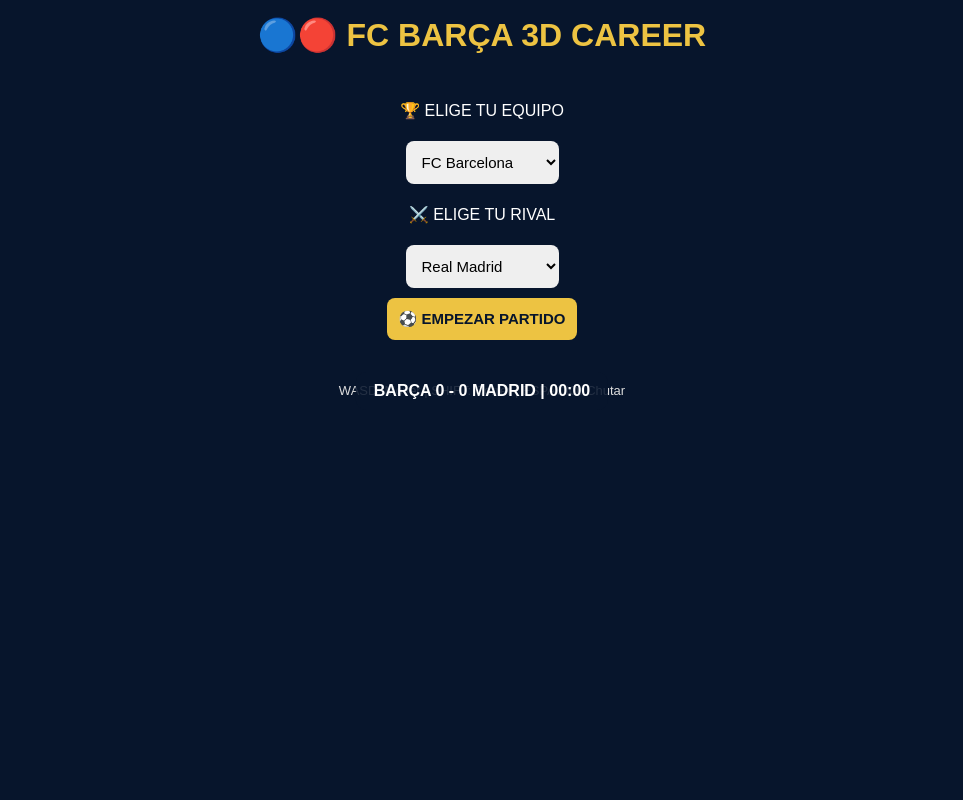
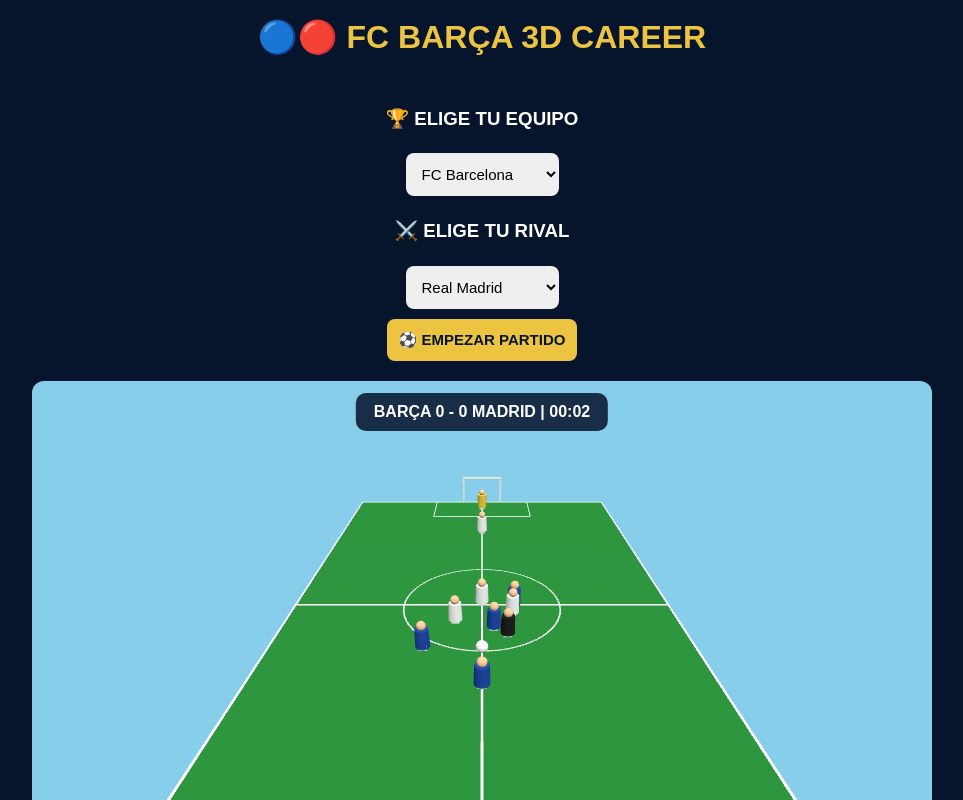
Before and after one commit to Alex-maker7/fc-barca-3d-career-, a plain HTML site: page index.html in a window 1280 px wide. Both pictures are taken after a click on the button "⚽ EMPEZAR PARTIDO". Shown: the top 800 px of the page, without its empty margins (158-1121 px from the left). Drawn offline with nearby package versions, Linux system fonts and the light colour scheme.

Commit message:
Update index.html

```diff
--- a/index.html
+++ b/index.html
@@ -1,6 +1,3 @@
-
-
-
 <!DOCTYPE html>
 <html lang="es">
 <head>
@@ -8,62 +5,81 @@
 <meta name="viewport" content="width=device-width, initial-scale=1.0">
 <title>FC Barça 3D Career</title>
 <style>
-* { box-sizing:border-box }
+* { box-sizing: border-box; }
+
 body {
-  margin:0;
-  background:#07152c;
-  color:white;
-  font-family:Arial,sans-serif;
-  text-align:center;
+  margin: 0;
+  background: #07152c;
+  color: white;
+  font-family: Arial, sans-serif;
+  text-align: center;
 }
-h1 {color:#edc342;margin:16px 5px}
-#menu {padding:15px}
-select,button {
-  padding:12px;
-  border-radius:8px;
-  border:0;
-  margin:5px;
-  font-size:15px;
+
+h1 { color: #edc342; margin: 18px 5px; }
+
+#menu { padding: 15px; }
+
+select, button {
+  padding: 12px;
+  border-radius: 8px;
+  border: 0;
+  margin: 5px;
+  font-size: 15px;
 }
+
 button {
-  background:#edc342;
-  color:#07152c;
-  font-weight:bold;
-  cursor:pointer;
+  background: #edc342;
+  color: #07152c;
+  font-weight: bold;
+  cursor: pointer;
 }
+
+button:hover { background: #ffe17b; }
+
 #game {
-  position:relative;
-  width:95%;
-  max-width:900px;
-  margin:auto;
+  position: relative;
+  width: 95%;
+  max-width: 900px;
+  margin: auto;
 }
+
 canvas {
-  width:100%;
-  display:block;
-  border-radius:12px;
+  width: 100%;
+  display: block;
+  border-radius: 12px;
 }
+
 #score {
-  position:absolute;
-  top:12px;
-  left:50%;
-  transform:translateX(-50%);
-  background:#07152cdd;
-  padding:10px 18px;
-  border-radius:10px;
-  font-weight:bold;
-  z-index:2;
+  position: absolute;
+  top: 12px;
+  left: 50%;
+  transform: translateX(-50%);
+  background: #07152cdd;
+  padding: 10px 18px;
+  border-radius: 10px;
+  font-weight: bold;
+  z-index: 2;
+  white-space: nowrap;
 }
+
 #message {
-  position:absolute;
-  top:45%;
-  width:100%;
-  font-size:30px;
-  font-weight:bold;
-  color:#edc342;
-  text-shadow:2px 2px #000;
-  pointer-events:none;
+  position: absolute;
+  top: 45%;
+  width: 100%;
+  font-size: 30px;
+  font-weight: bold;
+  color: #edc342;
+  text-shadow: 2px 2px #000;
+  pointer-events: none;
+  z-index: 3;
 }
-#help {color:#ddd;font-size:13px;padding:10px}
+
+#help { color: #ddd; font-size: 14px; padding: 10px; }
+
+#error {
+  color: #ff7777;
+  padding: 12px;
+}
 </style>
 </head>
 <body>
@@ -71,7 +87,7 @@ canvas {
 <h1>🔵🔴 FC BARÇA 3D CAREER</h1>
 
 <div id="menu">
-  <p>🏆 ELIGE TU EQUIPO</p>
+  <h3>🏆 ELIGE TU EQUIPO</h3>
   <select id="team">
     <option value="barca">FC Barcelona</option>
     <option value="madrid">Real Madrid</option>
@@ -87,19 +103,23 @@ canvas {
     <option value="juve">Juventus</option>
   </select>
 
-  <p>⚔️ ELIGE TU RIVAL</p>
+  <h3>⚔️ ELIGE TU RIVAL</h3>
   <select id="rival">
     <option value="madrid">Real Madrid</option>
     <option value="barca">FC Barcelona</option>
     <option value="atleti">Atlético Madrid</option>
+    <option value="girona">Girona</option>
+    <option value="sevilla">Sevilla</option>
     <option value="city">Manchester City</option>
     <option value="psg">PSG</option>
     <option value="bayern">Bayern Múnich</option>
     <option value="liverpool">Liverpool</option>
     <option value="arsenal">Arsenal</option>
+    <option value="inter">Inter</option>
+    <option value="juve">Juventus</option>
   </select>
   <br>
-  <button onclick="startGame()">⚽ EMPEZAR PARTIDO</button>
+  <button id="startButton">⚽ EMPEZAR PARTIDO</button>
 </div>
 
 <div id="game">
@@ -111,216 +131,269 @@ canvas {
   WASD: Mover | SHIFT: Correr | ESPACIO: Chutar
 </p>
 
+<div id="error"></div>
+
 <script type="module">
 import * as THREE from
 'https://cdn.jsdelivr.net/npm/three@0.170.0/build/three.module.js';
 
 const teams = {
- barca:{name:"BARÇA",color:0x1646aa},
- madrid:{name:"MADRID",color:0xffffff},
- atleti:{name:"ATLÉTICO",color:0xd71920},
- girona:{name:"GIRONA",color:0xd71920},
- sevilla:{name:"SEVILLA",color:0xffffff},
- city:{name:"MAN CITY",color:0x6cabdd},
- psg:{name:"PSG",color:0x17346b},
- bayern:{name:"BAYERN",color:0xc90020},
- liverpool:{name:"LIVERPOOL",color:0xc8102e},
- arsenal:{name:"ARSENAL",color:0xef0107},
- inter:{name:"INTER",color:0x1246a0},
- juve:{name:"JUVENTUS",color:0xeeeeee}
+  barca: {name:"BARÇA", color:0x1646aa},
+  madrid: {name:"MADRID", color:0xffffff},
+  atleti: {name:"ATLÉTICO", color:0xd71920},
+  girona: {name:"GIRONA", color:0xd71920},
+  sevilla: {name:"SEVILLA", color:0xffffff},
+  city: {name:"MAN CITY", color:0x6cabdd},
+  psg: {name:"PSG", color:0x17346b},
+  bayern: {name:"BAYERN", color:0xc90020},
+  liverpool: {name:"LIVERPOOL", color:0xc8102e},
+  arsenal: {name:"ARSENAL", color:0xef0107},
+  inter: {name:"INTER", color:0x1246a0},
+  juve: {name:"JUVENTUS", color:0xeeeeee}
 };
 
-let scene,camera,renderer;
-let hero,ball,keeper1,keeper2,referee;
-let allies=[],enemies=[];
-let keys={};
-let scoreA=0,scoreB=0,seconds=0;
-let running=false,shotCooldown=0;
-let ballVelocity=new THREE.Vector3();
-let playerColor,enemyColor;
-let matchStart=0;
+let scene, camera, renderer;
+let hero, ball, keeper1, keeper2, referee;
+let allies = [], enemies = [];
+let keys = {};
 
-const clock=new THREE.Clock();
-const game=document.getElementById("game");
+let scoreA = 0;
+let scoreB = 0;
+let seconds = 0;
+let running = false;
+let shotCooldown = 0;
 
-function makePlayer(x,z,color,kind="player") {
- const group=new THREE.Group();
+let ballVelocity = new THREE.Vector3();
+let playerColor, enemyColor;
 
- const shirt=new THREE.Mesh(
+const clock = new THREE.Clock();
+const game = document.getElementById("game");
+
+function makePlayer(x, z, color, kind = "player") {
+  const group = new THREE.Group();
+
+  const shirt = new THREE.Mesh(
     new THREE.CylinderGeometry(
-   kind==="keeper"?0.42:0.38,
-   0.42,1.15,16
+      kind === "keeper" ? 0.42 : 0.38,
+      0.42, 1.15, 16
     ),
     new THREE.MeshStandardMaterial({color})
   );
- shirt.position.y=0.85;
+
+  shirt.position.y = 0.85;
   group.add(shirt);
 
- const head=new THREE.Mesh(
-  new THREE.SphereGeometry(0.27,16,16),
+  const head = new THREE.Mesh(
+    new THREE.SphereGeometry(0.27, 16, 16),
     new THREE.MeshStandardMaterial({color:0xffc99c})
   );
- head.position.y=1.62;
+
+  head.position.y = 1.62;
   group.add(head);
 
- const legs=new THREE.Mesh(
-  new THREE.BoxGeometry(0.48,0.35,0.32),
+  const legs = new THREE.Mesh(
+    new THREE.BoxGeometry(0.48, 0.35, 0.32),
     new THREE.MeshStandardMaterial({color:0xeeeeee})
   );
- legs.position.y=0.22;
+
+  legs.position.y = 0.22;
   group.add(legs);
 
- group.position.set(x,0,z);
- group.userData.kind=kind;
+  group.position.set(x, 0, z);
+  group.userData.kind = kind;
   scene.add(group);
+
   return group;
 }
 
 function makeGoal(z) {
- const material=new THREE.MeshStandardMaterial({color:0xffffff});
- const post=(x,y,h)=>{
-  const m=new THREE.Mesh(
-   new THREE.BoxGeometry(0.15,h,0.15),material
+  const material = new THREE.MeshStandardMaterial({
+    color: 0xffffff
+  });
+
+  const post = (x, y, h) => {
+    const m = new THREE.Mesh(
+      new THREE.BoxGeometry(0.15, h, 0.15),
+      material
     );
-  m.position.set(x,y,z);
+    m.position.set(x, y, z);
     scene.add(m);
   };
- post(-1.8,1.2,2.4);
- post(1.8,1.2,2.4);
 
- const bar=new THREE.Mesh(
-  new THREE.BoxGeometry(3.75,0.15,0.15),material
+  post(-1.8, 1.2, 2.4);
+  post(1.8, 1.2, 2.4);
+
+  const bar = new THREE.Mesh(
+    new THREE.BoxGeometry(3.75, 0.15, 0.15),
+    material
   );
- bar.position.set(0,2.4,z);
+
+  bar.position.set(0, 2.4, z);
   scene.add(bar);
 }
 
 function createField() {
- scene=new THREE.Scene();
- scene.background=new THREE.Color(0x87ceeb);
+  scene = new THREE.Scene();
+  scene.background = new THREE.Color(0x87ceeb);
 
- camera=new THREE.PerspectiveCamera(60,900/520,0.1,1000);
+  const w = game.clientWidth;
+  const h = w * 520 / 900;
 
- renderer=new THREE.WebGLRenderer({antialias:true});
- renderer.setSize(900,520);
- renderer.setPixelRatio(Math.min(devicePixelRatio,2));
+  camera = new THREE.PerspectiveCamera(60, w / h, 0.1, 1000);
+
+  renderer = new THREE.WebGLRenderer({antialias:true});
+  renderer.setSize(w, h);
+  renderer.setPixelRatio(Math.min(devicePixelRatio, 2));
   game.appendChild(renderer.domElement);
 
- scene.add(new THREE.HemisphereLight(0xffffff,0x456b35,2));
+  scene.add(new THREE.HemisphereLight(
+    0xffffff, 0x456b35, 2
+  ));
 
- const light=new THREE.DirectionalLight(0xffffff,2);
- light.position.set(5,15,10);
+  const light = new THREE.DirectionalLight(0xffffff, 2);
+  light.position.set(5, 15, 10);
   scene.add(light);
 
- const grass=new THREE.Mesh(
-  new THREE.PlaneGeometry(24,40),
+  // Césped
+  const grass = new THREE.Mesh(
+    new THREE.PlaneGeometry(24, 40),
     new THREE.MeshStandardMaterial({color:0x238b36})
   );
- grass.rotation.x=-Math.PI/2;
+
+  grass.rotation.x = -Math.PI / 2;
   scene.add(grass);
 
- const white=new THREE.MeshBasicMaterial({color:0xffffff});
+  // Líneas del campo
+  const white = new THREE.MeshBasicMaterial({
+    color: 0xffffff
+  });
 
- function line(x,z,w,h) {
-  const m=new THREE.Mesh(
-   new THREE.BoxGeometry(w,0.035,h),white
+  function line(x, z, w, h) {
+    const m = new THREE.Mesh(
+      new THREE.BoxGeometry(w, 0.035, h),
+      white
     );
-  m.position.set(x,0.025,z);
+    m.position.set(x, 0.025, z);
     scene.add(m);
   }
 
- line(0,0,24,0.12);
- line(0,-20,24,0.12);
- line(0,20,24,0.12);
- line(-12,0,0.12,40);
- line(12,0,0.12,40);
- line(0,0,0.12,40);
+  line(0, 0, 24, 0.12);
+  line(0, -20, 24, 0.12);
+  line(0, 20, 24, 0.12);
+  line(-12, 0, 0.12, 40);
+  line(12, 0, 0.12, 40);
+  line(0, 0, 0.12, 40);
 
- const circle=new THREE.Mesh(
-  new THREE.RingGeometry(4.95,5.05,64),white
+  const circle = new THREE.Mesh(
+    new THREE.RingGeometry(4.95, 5.05, 64),
+    white
   );
- circle.rotation.x=-Math.PI/2;
- circle.position.y=0.03;
+
+  circle.rotation.x = -Math.PI / 2;
+  circle.position.y = 0.03;
   scene.add(circle);
 
   makeGoal(-20);
   makeGoal(20);
 
- // Área de las porterías
- line(0,-16,9,0.08);
- line(0,16,9,0.08);
- line(-4.5,-18,0.08,4);
- line(4.5,-18,0.08,4);
- line(-4.5,18,0.08,4);
- line(4.5,18,0.08,4);
+  // Áreas
+  line(0, -16, 9, 0.08);
+  line(0, 16, 9, 0.08);
+  line(-4.5, -18, 0.08, 4);
+  line(4.5, -18, 0.08, 4);
+  line(-4.5, 18, 0.08, 4);
+  line(4.5, 18, 0.08, 4);
 
   // Árbitro
- referee=makePlayer(3,0,0x171717,"referee");
+  referee = makePlayer(3, 0, 0x171717, "referee");
 
   // Balón
- ball=new THREE.Mesh(
-  new THREE.SphereGeometry(0.35,24,24),
+  ball = new THREE.Mesh(
+    new THREE.SphereGeometry(0.35, 24, 24),
     new THREE.MeshStandardMaterial({color:0xffffff})
   );
- ball.position.set(0,0.35,5);
+
+  ball.position.set(0, 0.35, 5);
   scene.add(ball);
 }
 
 function startGame() {
- document.getElementById("menu").style.display="none";
+  try {
+    document.getElementById("error").textContent = "";
 
- if(renderer) {
+    running = false;
+
+    if (renderer) {
       renderer.dispose();
-  game.innerHTML=
-   '<div id="score">0 - 0 | 00:00</div><div id="message"></div>';
+      renderer.domElement.remove();
+      renderer = null;
     }
 
- const a=teams[document.getElementById("team").value];
- const b=teams[document.getElementById("rival").value];
+    game.innerHTML =
+      '<div id="score">0 - 0 | 00:00</div>' +
+      '<div id="message"></div>';
 
- playerColor=a.color;
- enemyColor=b.color;
- scoreA=0;
- scoreB=0;
- seconds=0;
- running=true;
- allies=[];
- enemies=[];
- ballVelocity.set(0,0,0);
+    const a = teams[document.getElementById("team").value];
+    const b = teams[document.getElementById("rival").value];
+
+    playerColor = a.color;
+    enemyColor = b.color;
+
+    scoreA = 0;
+    scoreB = 0;
+    seconds = 0;
+    shotCooldown = 0;
+
+    allies = [];
+    enemies = [];
+    keys = {};
+
+    ballVelocity.set(0, 0, 0);
 
     createField();
 
- hero=makePlayer(0,8,playerColor);
+    // Jugador principal
+    hero = makePlayer(0, 8, playerColor);
     allies.push(hero);
 
     // Compañeros
- allies.push(makePlayer(-5,4,playerColor));
- allies.push(makePlayer(5,2,playerColor));
- allies.push(makePlayer(-4,-4,playerColor));
+    allies.push(makePlayer(-5, 4, playerColor));
+    allies.push(makePlayer(5, 2, playerColor));
+    allies.push(makePlayer(-4, -4, playerColor));
 
     // Rivales
- enemies.push(makePlayer(0,-7,enemyColor));
- enemies.push(makePlayer(-5,-4,enemyColor));
- enemies.push(makePlayer(5,-5,enemyColor));
- enemies.push(makePlayer(0,-12,enemyColor));
+    enemies.push(makePlayer(0, -7, enemyColor));
+    enemies.push(makePlayer(-5, -4, enemyColor));
+    enemies.push(makePlayer(5, -5, enemyColor));
+    enemies.push(makePlayer(0, -12, enemyColor));
 
- keeper1=makePlayer(0,-18,0xf4d03f,"keeper");
- keeper2=makePlayer(0,18,0xf4d03f,"keeper");
+    // Porteros
+    keeper1 = makePlayer(0, -18, 0xf4d03f, "keeper");
+    keeper2 = makePlayer(0, 18, 0xf4d03f, "keeper");
 
- document.getElementById("score").textContent=
-  a.name+" 0 - 0 "+b.name+" | 00:00";
+    document.getElementById("score").textContent =
+      a.name + " 0 - 0 " + b.name + " | 00:00";
 
- camera.position.set(0,15,25);
- camera.lookAt(0,0,0);
+    camera.position.set(0, 15, 25);
+    camera.lookAt(0, 0, 0);
 
- matchStart=performance.now();
+    running = true;
     clock.start();
     animate();
+
+  } catch (error) {
+    running = false;
+    document.getElementById("error").textContent =
+      "Error al iniciar: " + error.message;
+    console.error(error);
+  }
 }
 
-
-
+// El botón puede acceder a esta función.
 window.startGame = startGame;
+document.getElementById("startButton").addEventListener(
+  "click", startGame
+);
 
 function resetBall() {
   ball.position.set(0, 0.35, 5);
@@ -333,144 +406,183 @@ function goal(team) {
   else scoreB++;
 
   const msg = document.getElementById("message");
+
   msg.textContent = team === "home"
     ? "⚽ ¡GOOOOOOL!"
     : "⚽ ¡GOL DEL RIVAL!";
 
-  setTimeout(() => msg.textContent = "", 1800);
-  resetBall();
+  setTimeout(() => {
+    if (msg.isConnected) msg.textContent = "";
+  }, 1800);
 
-
-
-function goal(team) {
- if(team==="home") scoreA++;
- else scoreB++;
-
- const msg=document.getElementById("message");
- msg.textContent=team==="home"?"⚽ ¡GOOOOOOL!":"⚽ ¡GOL DEL RIVAL!";
- setTimeout(()=>msg.textContent="",1800);
   resetBall();
 }
 
 function animate() {
- if(!running) return;
+  if (!running) return;
+
   requestAnimationFrame(animate);
 
- const dt=Math.min(clock.getDelta(),0.04);
- const speed=keys.ShiftLeft?9:5;
- const move=speed*dt;
+  const dt = Math.min(clock.getDelta(), 0.04);
+  const speed = keys.ShiftLeft || keys.ShiftRight ? 9 : 5;
+  const move = speed * dt;
 
- if(keys.KeyW) hero.position.z-=move;
- if(keys.KeyS) hero.position.z+=move;
- if(keys.KeyA) hero.position.x-=move;
- if(keys.KeyD) hero.position.x+=move;
+  // Movimiento del jugador
+  if (keys.KeyW) hero.position.z -= move;
+  if (keys.KeyS) hero.position.z += move;
+  if (keys.KeyA) hero.position.x -= move;
+  if (keys.KeyD) hero.position.x += move;
 
- hero.position.x=THREE.MathUtils.clamp(hero.position.x,-11,11);
- hero.position.z=THREE.MathUtils.clamp(hero.position.z,-19,19);
+  hero.position.x = THREE.MathUtils.clamp(
+    hero.position.x, -11, 11
+  );
 
- // Dirección de movimiento de los rivales
- enemies.forEach((p,i)=>{
-  const dx=ball.position.x-p.position.x;
-  const dz=ball.position.z-p.position.z;
-  const d=Math.hypot(dx,dz);
-  if(d>0.8 && d<15) {
-   p.position.x+=dx/d*2.5*dt;
-   p.position.z+=dz/d*2.5*dt;
+  hero.position.z = THREE.MathUtils.clamp(
+    hero.position.z, -19, 19
+  );
+
+  // Rivales persiguen el balón
+  enemies.forEach(p => {
+    const dx = ball.position.x - p.position.x;
+    const dz = ball.position.z - p.position.z;
+    const d = Math.hypot(dx, dz);
+
+    if (d > 0.8 && d < 15) {
+      p.position.x += dx / d * 2.5 * dt;
+      p.position.z += dz / d * 2.5 * dt;
     }
   });
 
- // Compañeros acompañan el ataque
- allies.slice(1).forEach((p,i)=>{
-  const targetX=hero.position.x+(i-1)*3;
-  const targetZ=hero.position.z-3-i*2;
-  p.position.x+=(targetX-p.position.x)*dt*0.7;
-  p.position.z+=(targetZ-p.position.z)*dt*0.7;
+  // Compañeros siguen al jugador
+  allies.slice(1).forEach((p, i) => {
+    const targetX = hero.position.x + (i - 1) * 3;
+    const targetZ = hero.position.z - 3 - i * 2;
+
+    p.position.x += (targetX - p.position.x) * dt * 0.7;
+    p.position.z += (targetZ - p.position.z) * dt * 0.7;
   });
 
- // Porteros siguen el balón lateralmente
- keeper1.position.x=THREE.MathUtils.clamp(ball.position.x,-1.3,1.3);
- keeper2.position.x=THREE.MathUtils.clamp(ball.position.x,-1.3,1.3);
+  // Porteros
+  keeper1.position.x = THREE.MathUtils.clamp(
+    ball.position.x, -1.3, 1.3
+  );
 
- // Árbitro sigue la jugada
- referee.position.x+=(ball.position.x-referee.position.x)*dt*0.25;
- referee.position.z+=(ball.position.z+2-referee.position.z)*dt*0.25;
+  keeper2.position.x = THREE.MathUtils.clamp(
+    ball.position.x, -1.3, 1.3
+  );
+
+  // Árbitro
+  referee.position.x +=
+    (ball.position.x - referee.position.x) * dt * 0.25;
+
+  referee.position.z +=
+    (ball.position.z + 2 - referee.position.z) * dt * 0.25;
 
   // Disparo
- if(keys.Space && shotCooldown<=0) {
-  const d=hero.position.distanceTo(ball.position);
-  if(d<2.5) {
+  if (keys.Space && shotCooldown <= 0) {
+    const d = hero.position.distanceTo(ball.position);
+
+    if (d < 2.5) {
       ballVelocity.set(
-    (ball.position.x-hero.position.x)*2,
+        (ball.position.x - hero.position.x) * 2,
         1.5,
         -13
       );
-   shotCooldown=0.5;
+
+      shotCooldown = 0.5;
     }
   }
- shotCooldown-=dt;
+
+  shotCooldown = Math.max(0, shotCooldown - dt);
 
   // Física del balón
- ballVelocity.y-=9.8*dt;
- ball.position.addScaledVector(ballVelocity,dt);
+  ballVelocity.y -= 9.8 * dt;
+  ball.position.addScaledVector(ballVelocity, dt);
   ballVelocity.multiplyScalar(0.99);
 
- if(ball.position.y<0.35) {
-  ball.position.y=0.35;
-  ballVelocity.y=Math.abs(ballVelocity.y)*0.35;
-  if(ballVelocity.y<0.3) ballVelocity.y=0;
+  if (ball.position.y < 0.35) {
+    ball.position.y = 0.35;
+    ballVelocity.y = Math.abs(ballVelocity.y) * 0.35;
+
+    if (ballVelocity.y < 0.3) ballVelocity.y = 0;
   }
 
- // Evitar que el balón salga por los laterales
- if(Math.abs(ball.position.x)>11.5) {
-  ballVelocity.x*=-0.7;
-  ball.position.x=Math.sign(ball.position.x)*11.5;
+  // Límites laterales
+  if (Math.abs(ball.position.x) > 11.5) {
+    ballVelocity.x *= -0.7;
+    ball.position.x = Math.sign(ball.position.x) * 11.5;
   }
 
   // Paradas de los porteros
- [keeper1,keeper2].forEach(k=>{
-  if(ball.position.distanceTo(k.position)<1.2) {
-   ballVelocity.z*=-0.8;
-   ballVelocity.x+=(ball.position.x-k.position.x)*3;
-   ballVelocity.y=2;
+  [keeper1, keeper2].forEach(k => {
+    if (ball.position.distanceTo(k.position) < 1.2) {
+      ballVelocity.z *= -0.8;
+      ballVelocity.x +=
+        (ball.position.x - k.position.x) * 3;
+      ballVelocity.y = 2;
     }
   });
 
   // Goles
- if(Math.abs(ball.position.x)<1.8 && ball.position.y<2.5) {
-  if(ball.position.z<-20) goal("home");
-  if(ball.position.z>20) goal("away");
+  if (
+    Math.abs(ball.position.x) < 1.8 &&
+    ball.position.y < 2.5
+  ) {
+    if (ball.position.z < -20) goal("home");
+    if (ball.position.z > 20) goal("away");
   }
 
- // Tiempo
- seconds+=dt;
- const min=String(Math.floor(seconds/60)).padStart(2,"0");
- const sec=String(Math.floor(seconds%60)).padStart(2,"0");
+  // Marcador y tiempo
+  seconds += dt;
 
- document.getElementById("score").textContent=
-  teams[document.getElementById("team").value].name+
-  " "+scoreA+" - "+scoreB+" "+
-  teams[document.getElementById("rival").value].name+
-  " | "+min+":"+sec;
+  const min = String(Math.floor(seconds / 60)).padStart(2, "0");
+  const sec = String(Math.floor(seconds % 60)).padStart(2, "0");
 
- camera.position.x+=(hero.position.x*0.35-camera.position.x)*dt*3;
- camera.position.z+=(hero.position.z+17-camera.position.z)*dt*3;
- camera.lookAt(hero.position.x,0,hero.position.z-4);
+  document.getElementById("score").textContent =
+    teams[document.getElementById("team").value].name +
+    " " + scoreA + " - " + scoreB + " " +
+    teams[document.getElementById("rival").value].name +
+    " | " + min + ":" + sec;
 
- renderer.render(scene,camera);
+  // Cámara
+  camera.position.x +=
+    (hero.position.x * 0.35 - camera.position.x) * dt * 3;
+
+  camera.position.z +=
+    (hero.position.z + 17 - camera.position.z) * dt * 3;
+
+  camera.lookAt(
+    hero.position.x, 0, hero.position.z - 4
+  );
+
+  renderer.render(scene, camera);
 }
 
-window.addEventListener("keydown",e=>{
- keys[e.code]=true;
- if(["Space","ArrowUp","ArrowDown"].includes(e.code)) e.preventDefault();
+// Controles del teclado
+window.addEventListener("keydown", e => {
+  keys[e.code] = true;
+
+  if (["Space", "ArrowUp", "ArrowDown"].includes(e.code)) {
+    e.preventDefault();
+  }
 });
-window.addEventListener("keyup",e=>keys[e.code]=false);
-window.addEventListener("resize",()=>{
- if(!renderer)return;
- const w=game.clientWidth;
- renderer.setSize(w,w*520/900);
- camera.aspect=w/(w*520/900);
+
+window.addEventListener("keyup", e => {
+  keys[e.code] = false;
+});
+
+// Ajustar el campo al tamaño de la pantalla
+window.addEventListener("resize", () => {
+  if (!renderer || !camera) return;
+
+  const w = game.clientWidth;
+  const h = w * 520 / 900;
+
+  renderer.setSize(w, h);
+  camera.aspect = w / h;
   camera.updateProjectionMatrix();
 });
+
 </script>
 </body>
 </html>
```
Lines whose indentation alone changed are shown as unchanged.
